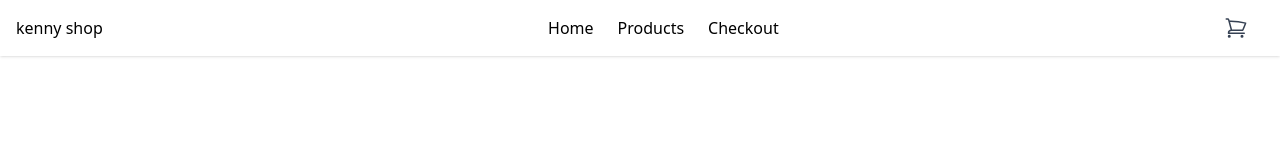
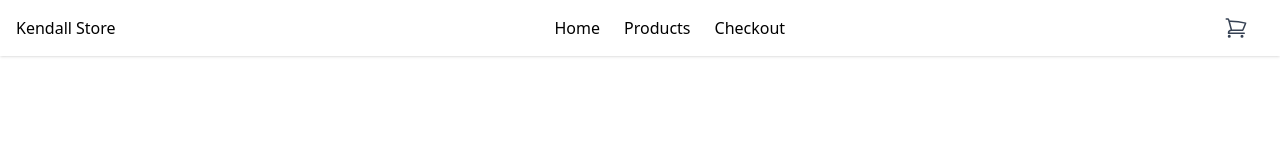
Before and after one commit to kenny-4111/Ednut, a Next.js app: page /checkout in a window 1280 px wide. Shown: the top 160 px of the page. Built offline with nearby package versions, Linux system fonts and the light colour scheme.

Commit message:
few changes.

```diff
--- a/components/navbar.tsx
+++ b/components/navbar.tsx
@@ -25,7 +25,7 @@ export const Navbar = () => {
     <nav className="sticky top-0 z-50 bg-white shadow">
       <div className="container mx-auto flex items-center justify-between py-4 px-4">
         <Link href="/" className="hover:text-blue-600">
-          kenny shop
+          Kendall Store
         </Link>
         <div className="hidden md:flex space-x-6">
           <Link href="/" className="hover:text-blue-600">
--- a/components/productCard.tsx
+++ b/components/productCard.tsx
@@ -12,7 +12,7 @@ export const ProductCard = ({ product }: Props) => {
   const price = product.default_price as Stripe.Price;
   return (
     <Link href={`/products/${product.id}`}>
-      <Card className="group hover:shadow-2xl transition duration-300 py-0 h-full flex flex-col border-gray-300 gap-0">
+      <Card className="group hover:shadow-1xl transition duration-300 py-0 h-full flex flex-col border-gray-300 gap-0">
         {product.images && product.images[0] && (
           <div className="relative h-60 w-full">
             <Image
@@ -21,7 +21,6 @@ export const ProductCard = ({ product }: Props) => {
               fill
               sizes="(max-width: 768px) 100vw, 50vw"
               style={{ objectFit: "contain" }}
-              className="group-hover:opacity-90 transition-opacity duration-300 rounded-t-lg"
             />
           </div>
         )}
```
